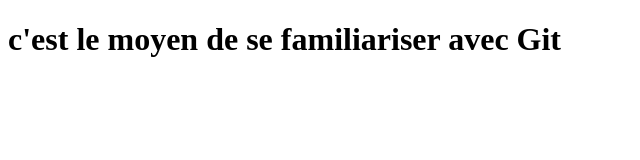
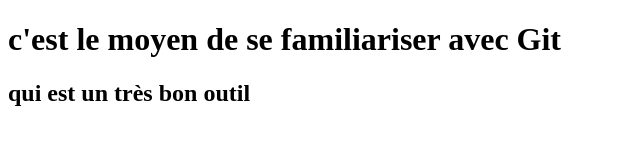
Before and after one commit to Elie77350/GIT-PRACTICE, a plain HTML site: page index.html in a window 1280 px wide. Shown: the whole page, without its empty margins (0-640 px from the left). Drawn offline with Linux system fonts and the light colour scheme.

Commit message:
mise à jour du fichier index.html

```diff
--- a/index.html
+++ b/index.html
@@ -9,6 +9,7 @@
 </head>
 <body>
 	<h1>c'est le moyen de se familiariser avec Git</h1>
+<h2>qui est un très bon outil</h2>
 	<script src="script.js"></script>
 </body>
 </html>
```
